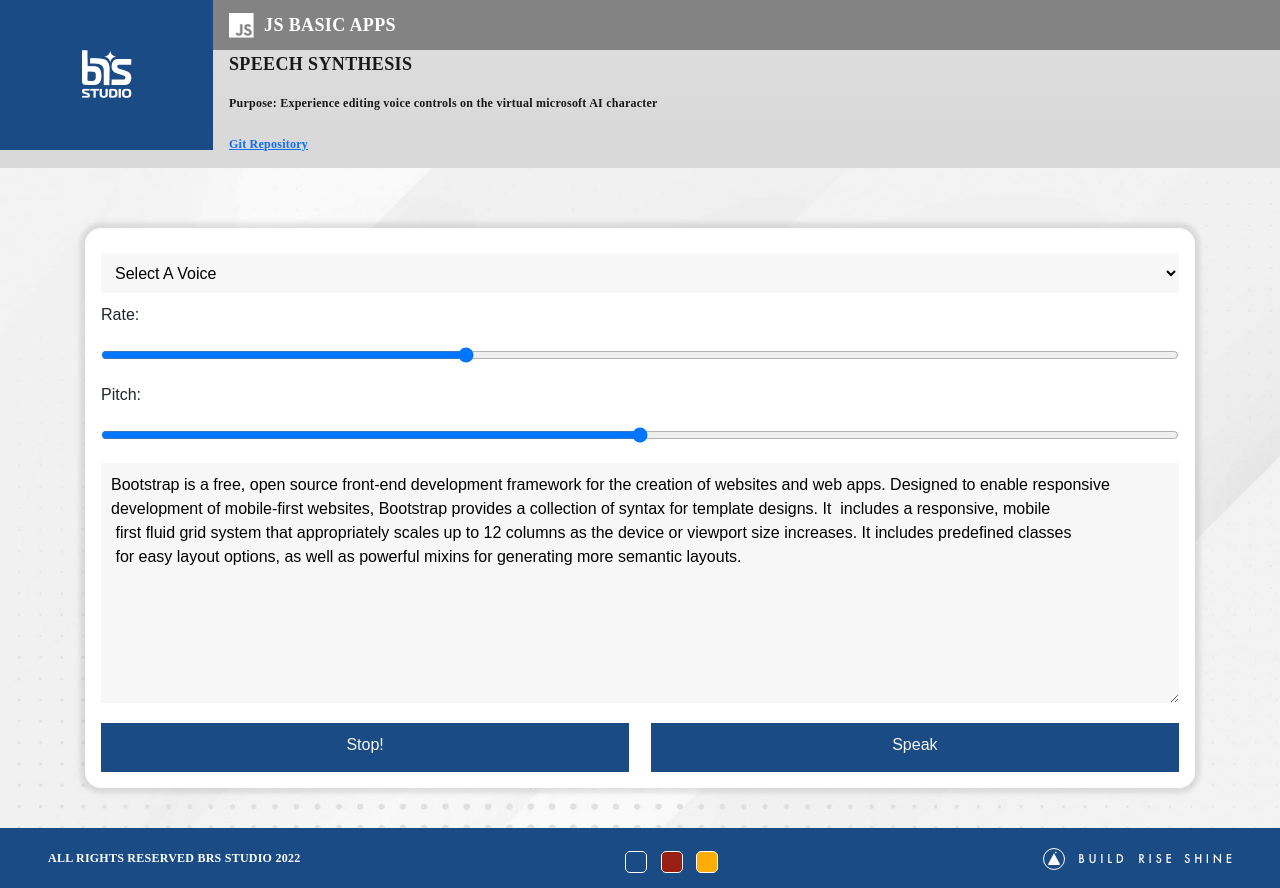
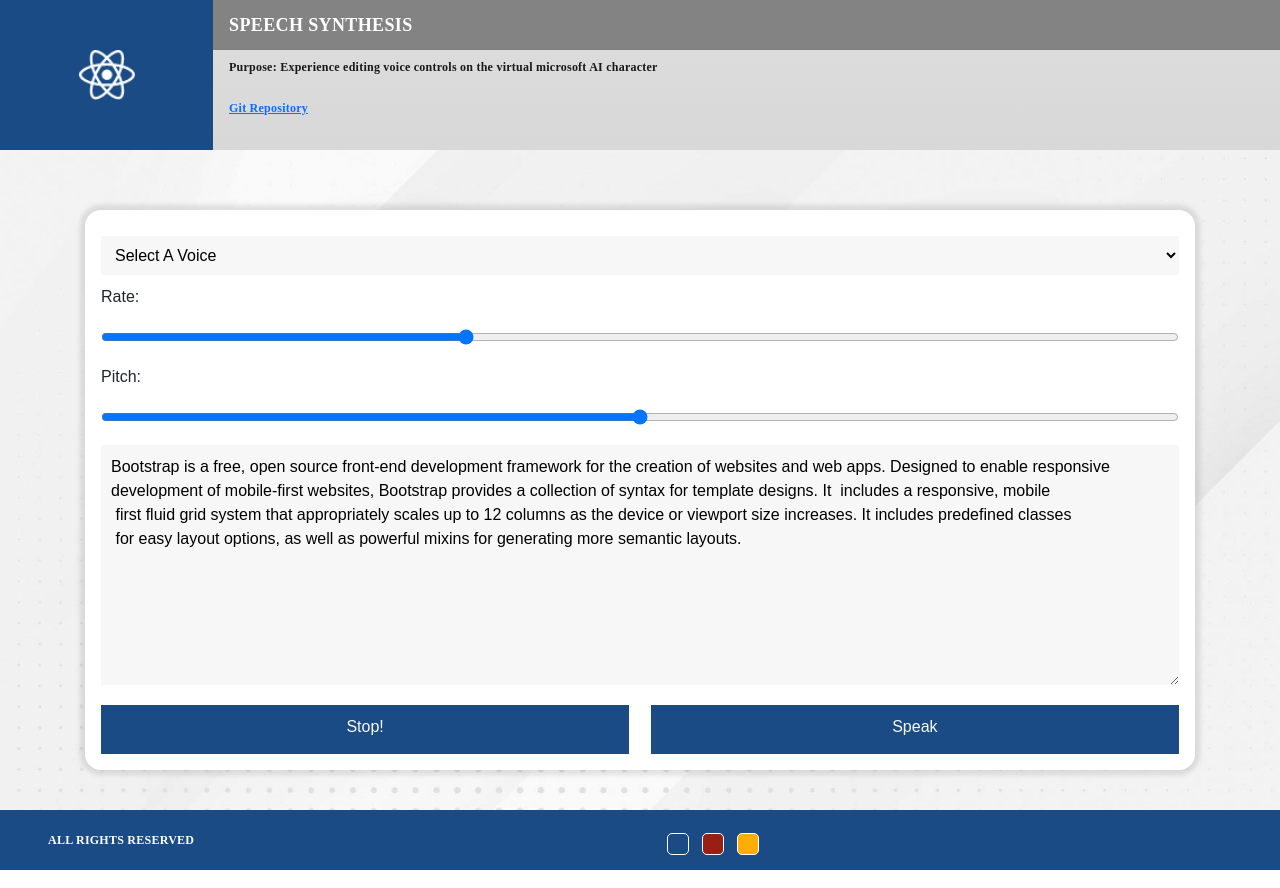
Before and after one commit to KDeepika-brs/Speech-Synthesis, a plain HTML site: page index.html in a window 1280 px wide. Drawn offline with nearby package versions, Linux system fonts and the light colour scheme.

Commit message:
Update index.html

```diff
--- a/index.html
+++ b/index.html
@@ -8,40 +8,40 @@
 
 <!DOCTYPE html>
 <html lang="en">
+
 <head>
   <meta charset="UTF-8" />
   <meta name="viewport" content="width=device-width, initial-scale=1.0" />
   <meta http-equiv="X-UA-Compatible" content="ie=edge" />
   <title>Speech Synthesis | JS Basic Apps</title>
   <link rel="icon" href="http://203.193.173.125/buildriseshine/favicon.png" />
-    <link
-      href="https://cdn.jsdelivr.net/npm/bootstrap@5.3.0-alpha1/dist/css/bootstrap.min.css"
-      rel="stylesheet"
-      integrity="sha384-GLhlTQ8iRABdZLl6O3oVMWSktQOp6b7In1Zl3/Jr59b6EGGoI1aFkw7cmDA6j6gD"
-      crossorigin="anonymous"
-    />
+  <link href="https://cdn.jsdelivr.net/npm/bootstrap@5.3.0-alpha1/dist/css/bootstrap.min.css" rel="stylesheet"
+    integrity="sha384-GLhlTQ8iRABdZLl6O3oVMWSktQOp6b7In1Zl3/Jr59b6EGGoI1aFkw7cmDA6j6gD" crossorigin="anonymous" />
   <link rel="stylesheet" href="assets/css/style.css" />
   <link rel="stylesheet" href="assets/css/speech.css" />
 </head>
+
 <body>
   <header>
     <div class="d-flex bg-gradient">
       <div class="d-flex flex-grow-1">
         <nav class="courseTitle">
           <button class="navbar-brand border-0">
-              <img src="assets/img/logo.png" alt="logo" />
+            <img src="assets/img/react-2@2x.png" alt="logo" />
           </button>
         </nav>
         <div class="flex-grow-1">
           <div class="ReactTitle ps-3 d-flex align-items-center">
-              <img src="assets/img/logo-javascript@2x.png" alt="logo" />
-              <h3 class="mb-0">JS Basic Apps</h3>
+
+            <h3 class="mb-0">Speech Synthesis</h3>
           </div>
           <div class="d-flex ps-3 align-items-center">
             <div class="flex-grow-1">
-                <h4>Speech Synthesis</h4>
-                <p class="pb-0 mb-3 text-start">Purpose: Experience editing voice controls on the virtual microsoft AI character</p>
-                <p class="pb-0 mt-0 text-start"><a href="https://github.com/brs-studio/js-basics/tree/main/speech-syn" target="_blank" >Git Repository</a></p>
+
+              <p class="pb-0 mb-3 text-start">Purpose: Experience editing voice controls on the virtual microsoft AI
+                character</p>
+              <p class="pb-0 mt-0 text-start"><a href="https://github.com/brs-studio/js-basics/tree/main/speech-syn"
+                  target="_blank">Git Repository</a></p>
             </div>
           </div>
         </div>
@@ -65,8 +65,7 @@
 Bootstrap is a free, open source front-end development framework for the creation of websites and web apps. Designed to enable responsive
 development of mobile-first websites, Bootstrap provides a collection of syntax for template designs. It  includes a responsive, mobile
  first fluid grid system that appropriately scales up to 12 columns as the device or viewport size increases. It includes predefined classes
- for easy layout options, as well as powerful mixins for generating more semantic layouts.</textarea
-        >
+ for easy layout options, as well as powerful mixins for generating more semantic layouts.</textarea>
       <button id="stop">Stop!</button>
       <button id="speak">Speak</button>
     </div>
@@ -74,26 +73,18 @@ development of mobile-first websites, Bootstrap provides a collection of syntax
 
   <footer class="footer footer-dark">
     <div class="d-flex justify-content-between px-5">
-        <div>ALL RIGHTS RESERVED BRS STUDIO 2022</div>
+      <div>ALL RIGHTS RESERVED</div>
       <div>
-          <button
-            onclick="setTheme('#1A4B84')"
-            class="theme-switch theme-switch-chathams_blue"
-          ></button>
-          <button
-            onclick="setTheme('#991E14')"
-            class="theme-switch theme-switch-tamarillo"
-          ></button>
-          <button
-            onclick="setTheme('#FEAD06')"
-            class="theme-switch theme-switch-yellow_sea"
-          ></button>
+        <button onclick="setTheme('#1A4B84')" class="theme-switch theme-switch-chathams_blue"></button>
+        <button onclick="setTheme('#991E14')" class="theme-switch theme-switch-tamarillo"></button>
+        <button onclick="setTheme('#FEAD06')" class="theme-switch theme-switch-yellow_sea"></button>
       </div>
       <div>
-          <img src="assets/img/footer-logo.png" alt="logo" />
+
       </div>
     </div>
   </footer>
   <script src="assets/js/script.js" defer></script>
 </body>
+
 </html>
```
Lines whose indentation alone changed are shown as unchanged.
